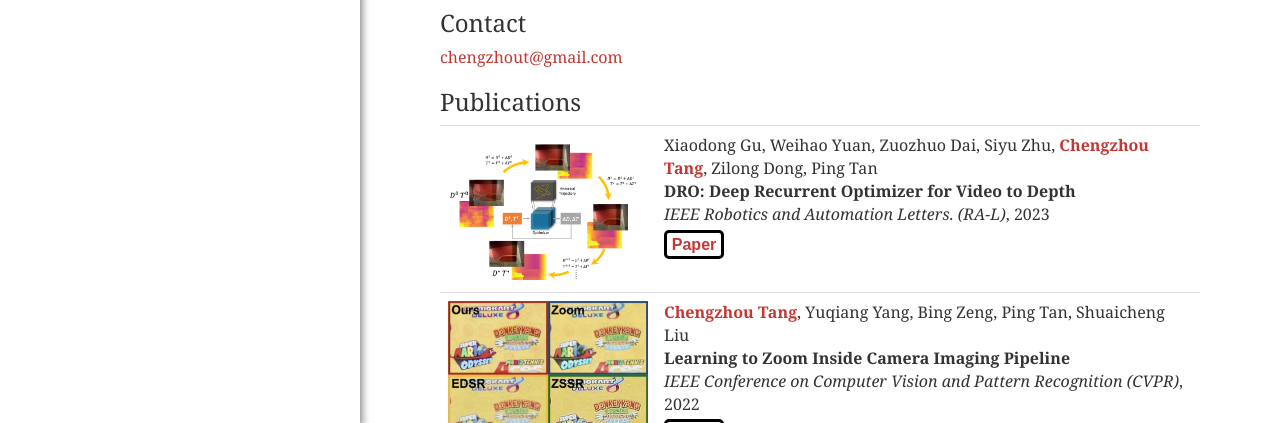
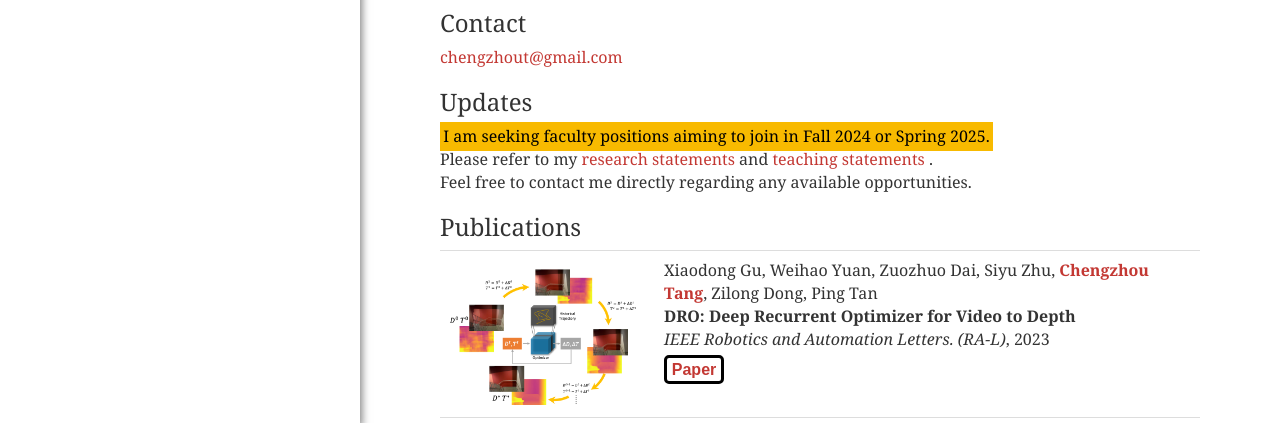
Before and after one commit to chengzhou-tang/chengzhou-tang.github.io, a plain HTML site: page index.html in a window 1280 px wide. Shown: the part 375-798 px from the top of the page. Drawn offline with Linux system fonts and the light colour scheme.

Commit message:
jobsearch

```diff
--- a/index.html
+++ b/index.html
@@ -28,6 +28,11 @@
         <br>Please refer to my <a href="./cv_chengzhou.pdf">CV</a> for more details.</font></br>
         <h3>Contact</h3>
         <p><a href="mailto:chengzhout@gmail.com">chengzhout@gmail.com</a> </p>
+
+        <h3>Updates</h3>
+        <p><mark> I am seeking faculty positions aiming to join in Fall 2024 or Spring 2025.</mark>
+           <br>Please refer to my <a href="chengzhou_research_statement.pdf"> research statements</a> and <a href="chengzhou_teaching_statement.pdf"> teaching statements </a>. <br>Feel free to contact me directly regarding any available opportunities.</br></p>
+
         <div id="publications">
             <h3>Publications</h3>
             <table class="table pub">
--- a/main.css
+++ b/main.css
@@ -4,6 +4,10 @@
 body {
     font-family: georgia,serif;
     font-size: medium;
+}
+
+mark {
+  background-color: #F8BA00;
 }
 
 A:link {background: none; color: #C33833; text-decoration: none; cursor: pointer;}
```
Also changed, not shown: 2 other files.
